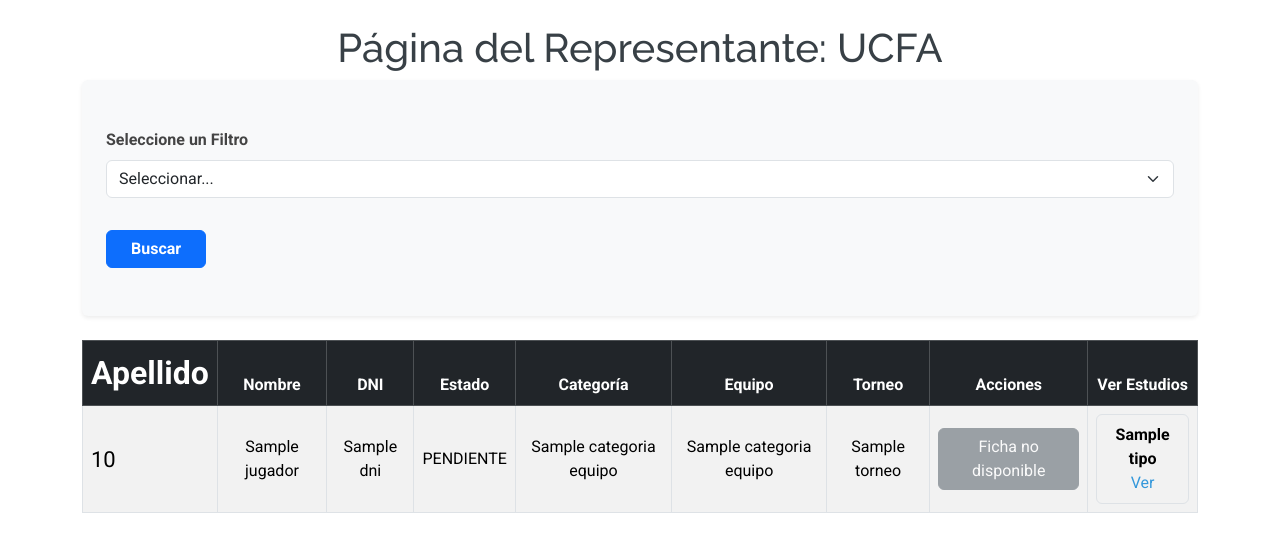
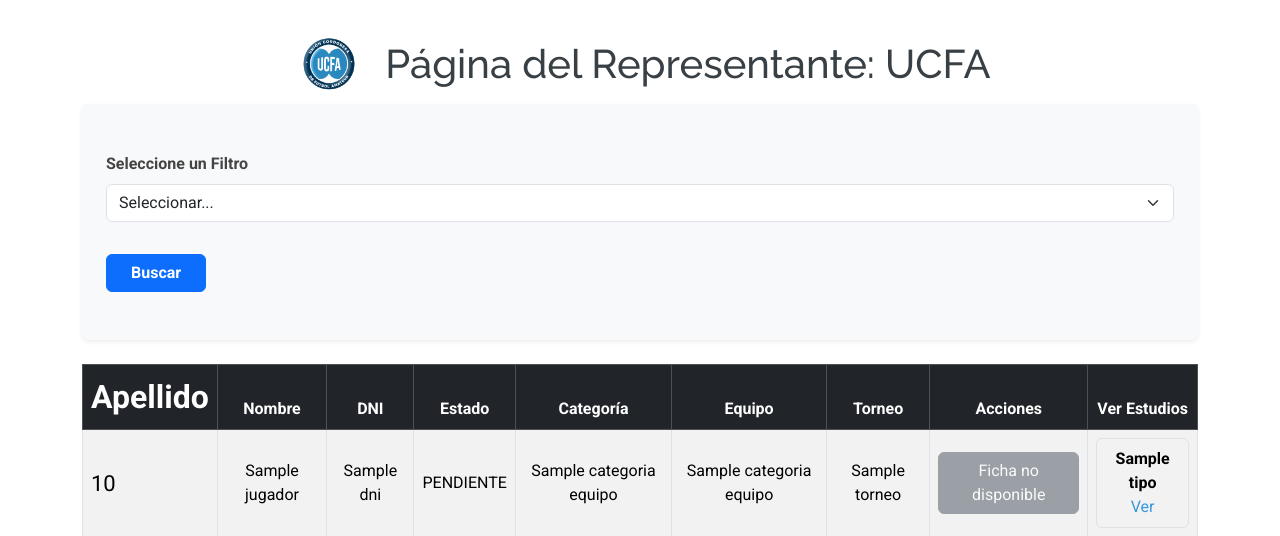
Before and after one commit to Santoni07/Proyecto-Salud, a Django app: template FichaMedica/Representate/templates/representante/torneo_home.html in a window 1280 px wide. Shown: the part 96-632 px from the top of the page. Run offline with Django 5.2, Linux system fonts and the light colour scheme; data comes from the database, SQL or seed files in the repository; both versions use the stored data as it was after the commit; the template is opened without the code that fills it: values that come from a table or form of the project are taken from there, most other values are stand-ins (such as "Sample title", 1, 10 or a date in 2020); parts of the project's set-up code (start-up, migrations or seed data) failed here and were passed over; some libraries are stand-ins or nearby versions.

Commit message:
cambios en el front

```diff
--- a/FichaMedica/Representate/templates/representante/torneo_home.html
+++ b/FichaMedica/Representate/templates/representante/torneo_home.html
@@ -3,7 +3,20 @@
 
 {% block content %}
 <div class="container my-4">
-    <h1 class="text-center">Página del Representante: {{ representante.torneo }}</h1>
+    <div class="d-flex align-items-center justify-content-center mt-3">
+        {% if representante.torneo.imagen %}
+            <img src="{{ representante.torneo.imagen.url }}"
+                 alt="Imagen del Torneo {{ representante.torneo.nombre }}"
+                 class="img-fluid me-3"
+                 style="max-width: 80px; border-radius: 50%;">
+        {% else %}
+            <div class="placeholder-image me-3"
+                 style="width: 80px; height: 80px; border-radius: 50%; background-color: #f0f0f0;"></div>
+        {% endif %}
+        <h1 class="mb-0">Página del Representante: {{ representante.torneo }}</h1>
+    </div>
+
+
 
     <div id="search-container" class="bg-light p-4 rounded shadow-sm">
         <form method="get" action="{% url 'representante_home' %}" class="my-4">
@@ -154,19 +167,10 @@
     const filterCategory = document.getElementById('filter_category');
     const filterTeamByCategory = document.getElementById('filter_team_by_category');
     const filterEquipoCategoria = document.getElementById('filter-equipo-categoria');
+    const resultsContainer = document.getElementById('results-container'); // Contenedor para resultados (si aplica)
 
-    const resultsContainer = document.getElementById('resultados-busqueda'); // Contenedor donde se muestran los resultados de la búsqueda
-
-    // Manejar el cambio en el filtro principal (equipo, categoría, persona)
+    // Manejar el cambio en el filtro principal
     document.getElementById('filter_type').addEventListener('change', function () {
-        // Limpiar resultados anteriores
-        if (resultsContainer) {
-            resultsContainer.innerHTML = ''; // Limpiar los resultados de búsqueda
-        }
-
-        // Limpiar la consola (si lo deseas)
-        console.clear();
-
         const selectedFilter = this.value;
 
         // Ocultar todas las secciones
@@ -177,10 +181,15 @@
             filterSections[selectedFilter].classList.remove('d-none');
         }
 
-        // Si la categoría es seleccionada, mostrar el submenú de equipos
+        // Limpiar resultados y opciones de equipos si se cambia el filtro
+        if (resultsContainer) {
+            resultsContainer.innerHTML = '';
+        }
         if (selectedFilter === 'categoria') {
-            filterEquipoCategoria.classList.remove('d-none'); // Mostrar submenú de equipos
+            filterEquipoCategoria.classList.remove('d-none');
             filterTeamByCategory.innerHTML = '<option value="">Todos los equipos</option>'; // Reiniciar submenú
+        } else {
+            filterEquipoCategoria.classList.add('d-none'); // Ocultar si no es categoría
         }
     });
 
@@ -196,14 +205,14 @@
 
         // Limpiar resultados anteriores
         if (resultsContainer) {
-            resultsContainer.innerHTML = ''; // Limpiar los resultados de búsqueda
+            resultsContainer.innerHTML = '';
         }
 
         // Vaciar el select de equipos
-        filterTeamByCategory.innerHTML = '<option value="">Seleccionar...</option>';
+        filterTeamByCategory.innerHTML = '<option value="">Seleccionar equipo</option>';
 
         if (categoryId) {
-            // Hacer la solicitud AJAX
+            // Hacer la solicitud AJAX para obtener los equipos
             fetch("{% url 'traer_equipos' %}", {
                 method: "POST",
                 headers: {
@@ -235,7 +244,17 @@
         }
     });
 
-    window.addEventListener('DOMContentLoaded', (event) => {
+    // Evento: cuando cambia el equipo seleccionado
+    filterTeamByCategory.addEventListener('change', function () {
+        const selectedOption = this.options[this.selectedIndex];
+
+        if (selectedOption.value) {
+            console.log(`Equipo seleccionado: ${selectedOption.textContent}`);
+        }
+    });
+
+    // Asegurarse de mostrar el submenú de equipos al cargar la página si es necesario
+    window.addEventListener('DOMContentLoaded', () => {
         const selectedFilter = document.getElementById('filter_type').value;
         if (selectedFilter === 'categoria' && filterCategory.value) {
             filterEquipoCategoria.classList.remove('d-none');
@@ -243,5 +262,4 @@
     });
 </script>
 
-
 {% endblock %}
--- a/FichaMedica/Representate/views.py
+++ b/FichaMedica/Representate/views.py
@@ -65,11 +65,7 @@
                         jugadorcategoriaequipo__categoria_equipo__categoria_id=categoria_id,
                         jugadorcategoriaequipo__categoria_equipo__categoria__torneo=representante.torneo
                     ).distinct()
-                else:
-                    jugadores = Jugador.objects.filter(
-                        jugadorcategoriaequipo__categoria_equipo__categoria_id=categoria_id,
-                        jugadorcategoriaequipo__categoria_equipo__categoria__torneo=representante.torneo
-                    ).distinct()
+
 
             elif filter_type == 'persona' and search_query:
                 jugadores = []  # Limpia antes de ejecutar el filtro
```
Also changed, not shown: FichaMedica/db.sqlite3. Lines whose indentation alone changed are shown as unchanged.
